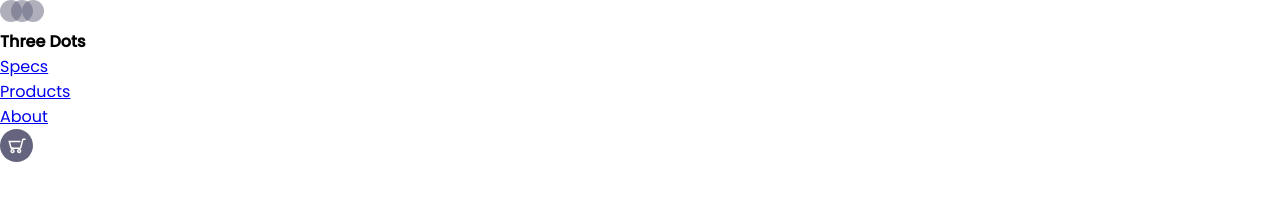
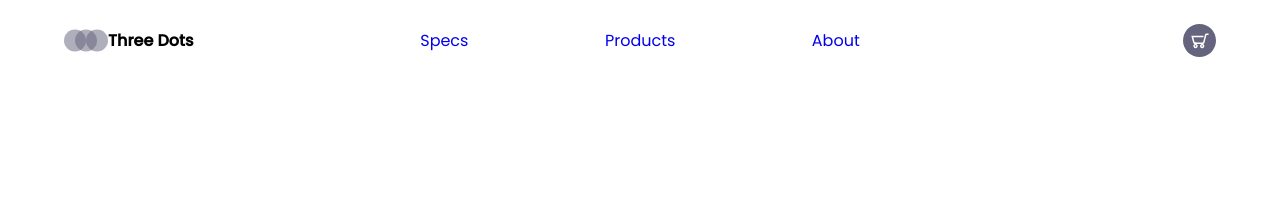
Before and after one commit to DenisKantic/Laptop-Landing-Page, a plain HTML site: page index.html in a window 1280 px wide. Drawn offline with Linux system fonts and the light colour scheme.

Commit message:
main elements created in css for header part

```diff
--- a/style.css
+++ b/style.css
@@ -5,3 +5,46 @@
     box-sizing: border-box;
     font-family: 'Poppins',sans-serif;
 }
+
+
+/*__________________ HEADER ( NAVIGATION PROPERTIES ) __________________*/
+
+header{
+
+    display: flex; /* flex property*/
+    width: 90%; /* width of the page */
+    margin: auto; /*centering this width */
+    height: 10vh;
+    align-items: center;
+}
+
+.logo-container,
+.nav-links,
+.cart-area{
+
+    display: flex;
+}
+
+.logo-container{
+    flex:1;
+}
+
+nav{
+    flex:2;
+}
+
+.cart-area{
+    flex:1;
+    justify-content: flex-end;
+}
+
+.nav-links{
+   justify-content: space-around;
+   list-style-type: none;
+}
+
+.nav-element{
+    text-decoration: none;
+}
+
+/*________________________________________________________________________*/
```
